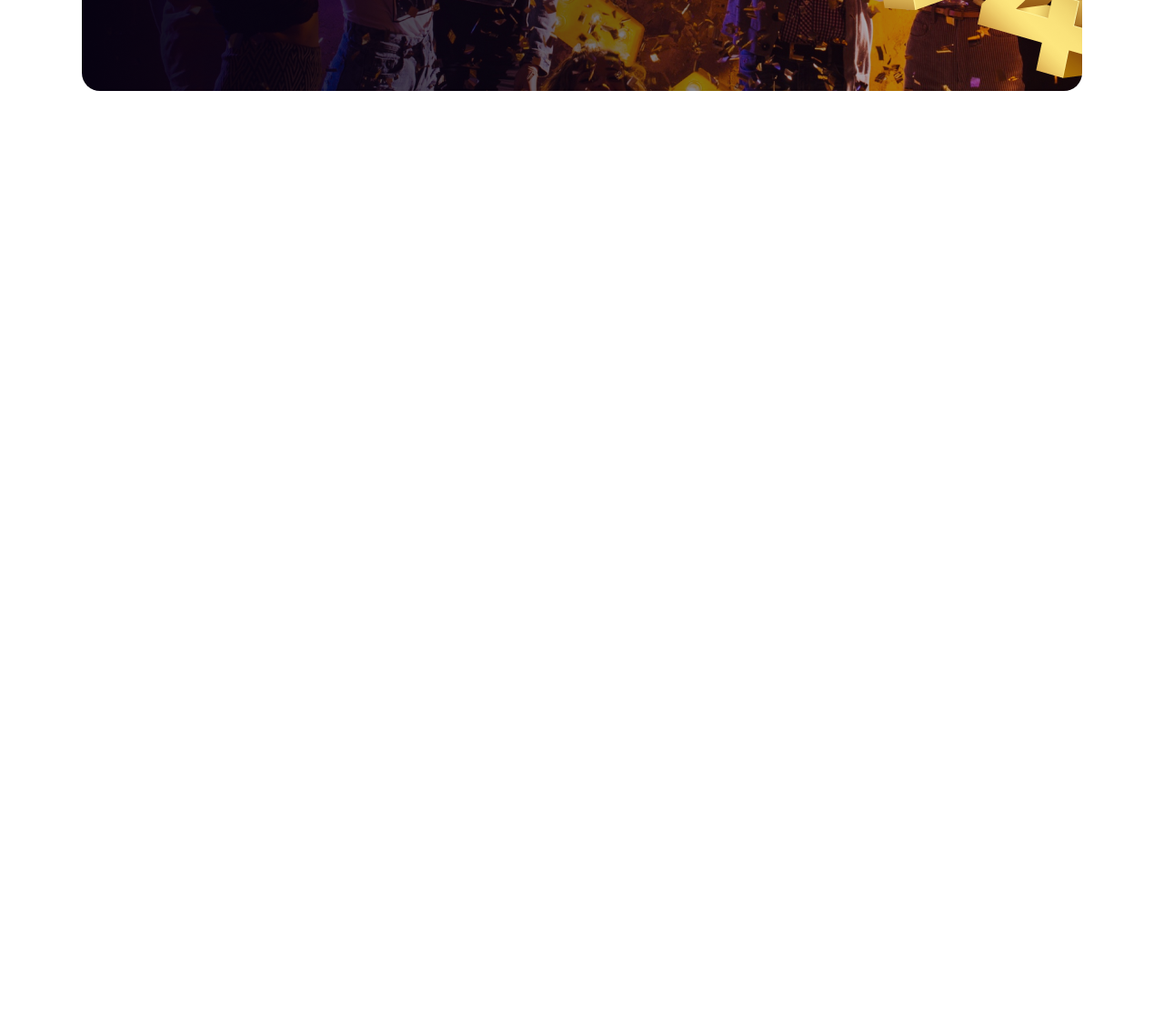
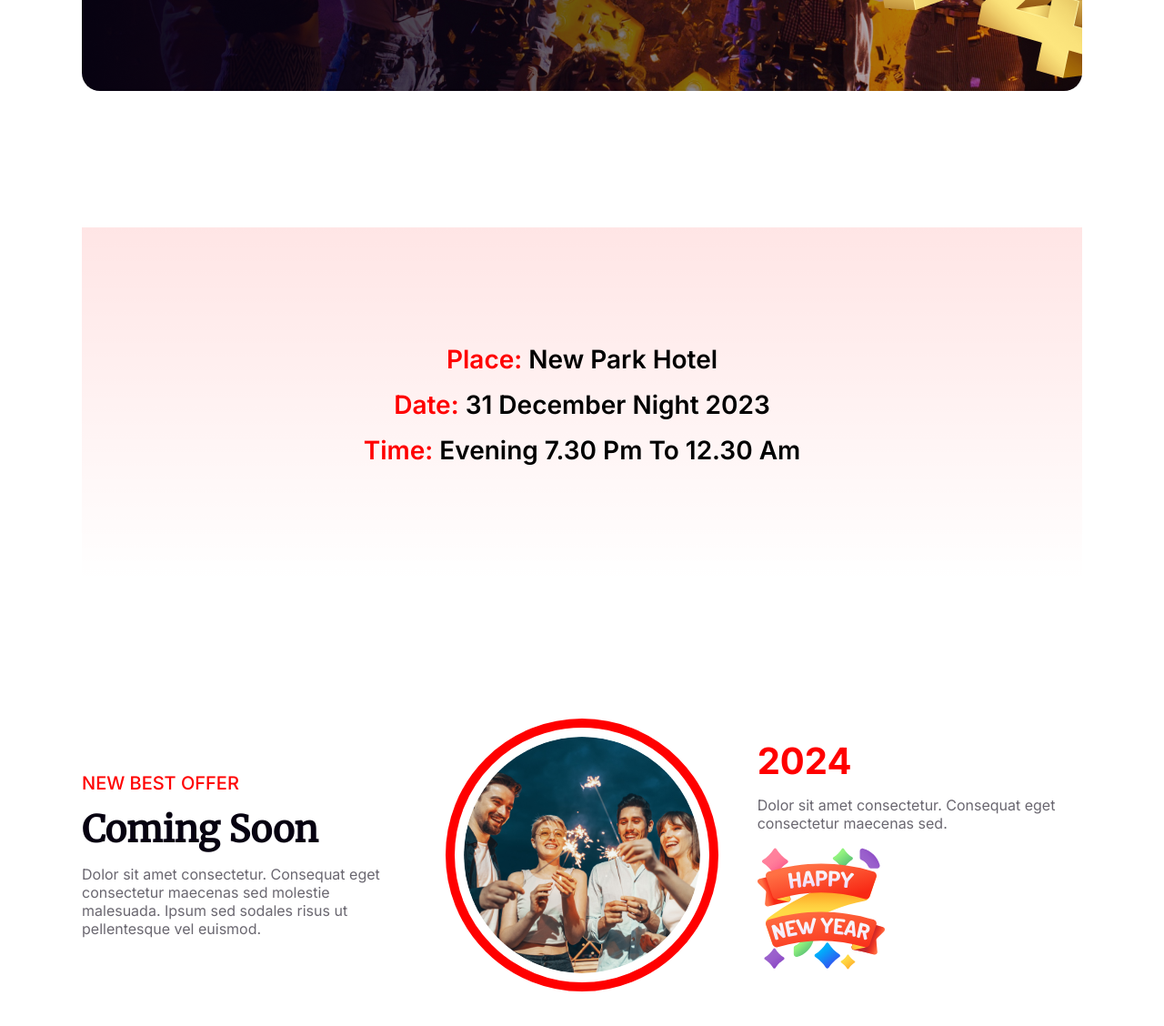
Before and after one commit to mahabub7788/assignment-1, a plain HTML site: page index.html in a window 1280 px wide. Shown: the part 1991-3119 px from the top of the page at 91% size. Before the commit the page ends 2291 px from the top, so only its background shows below. Drawn offline with Linux system fonts and the light colour scheme; a web font is replaced by a local one.

Commit message:
updated code

```diff
--- a/index.html
+++ b/index.html
@@ -40,6 +40,36 @@
             <button>Join Now</button>
         </div>
     </section>
+
+    <!-- event schedule section -->
+    <section class="event">
+        <h4>
+            <span>Place:</span> New Park Hotel
+        </h4>
+        <h4>
+            <span> Date:</span> 31 December Night 2023
+        </h4>
+        <h4>
+            <span>Time:</span> Evening 7.30 pm to 12.30 am
+        </h4>
+    </section>
+
+    <section class="section_five">
+        <div>
+            <span>NEW BEST OFFER</span>
+            <h6>Coming Soon</h6>
+            <p>Dolor sit amet consectetur. Consequat eget consectetur maecenas sed molestie malesuada. Ipsum sed sodales
+                risus ut pellentesque vel euismod. </p>
+        </div>
+        <div>
+            <img src="./assets/Ellipse 1.png" alt="..">
+        </div>
+        <div>
+            <span>2024</span>
+            <p>Dolor sit amet consectetur. Consequat eget consectetur maecenas sed.</p>
+            <img src="./assets/happy-new-year.svg" alt="happy new year photo">
+        </div>
+    </section>
 </body>
 
 </html>
--- a/style.css
+++ b/style.css
@@ -129,3 +129,88 @@ img {
   background: transparent;
   cursor: pointer;
 }
+
+.event {
+  padding: 120px 0px 120px 0px;
+  background: linear-gradient(
+    180deg,
+    rgba(255, 0, 0, 0.1) 0%,
+    rgba(255, 0, 0, 0) 100%
+  );
+  display: flex;
+  align-items: center;
+  justify-content: center;
+  flex-direction: column;
+}
+.event h4 {
+  text-align: center;
+  font-family: Inter;
+  font-size: 28px;
+  font-style: normal;
+  font-weight: 600;
+  line-height: 50px;
+  text-transform: capitalize;
+}
+.event h4 > span {
+  color: #f00;
+}
+
+.section_five {
+  display: flex;
+  align-items: center;
+  justify-content: space-between;
+  gap: 14px;
+}
+
+.section_five div {
+  width: 33.3333333333%;
+}
+.section_five div:first-child,
+.section_five div:last-child {
+  display: flex;
+  flex-direction: column;
+  align-items: start;
+  gap: 14px;
+}
+
+.section_five div:first-child > span {
+  color: #f00;
+  font-size: 20px;
+  font-weight: 500;
+}
+.section_five div:first-child > h6 {
+  color: #070211;
+  font-family: Merriweather;
+  font-size: 40px;
+  font-weight: 900;
+  text-transform: capitalize;
+}
+.section_five div:first-child > p {
+  color: rgba(7, 2, 17, 0.6);
+  font-style: normal;
+  font-weight: 400;
+}
+
+.section_five div:nth-child(2) img {
+  border-radius: 50%;
+  border: 10px solid #f00;
+  padding: 10px;
+  width: 300px;
+  height: 300px;
+}
+
+.section_five div:last-child span {
+  color: #f00;
+  font-family: Inter;
+  font-size: 40px;
+  font-weight: 700;
+}
+.section_five div:last-child > p {
+  color: rgba(7, 2, 17, 0.6);
+  font-style: normal;
+  font-weight: 400;
+}
+.section_five div:last-child > img {
+  width: 140px;
+  height: 140px;
+}
```
Also changed, not shown: assets/happy-new-year.svg (added).
